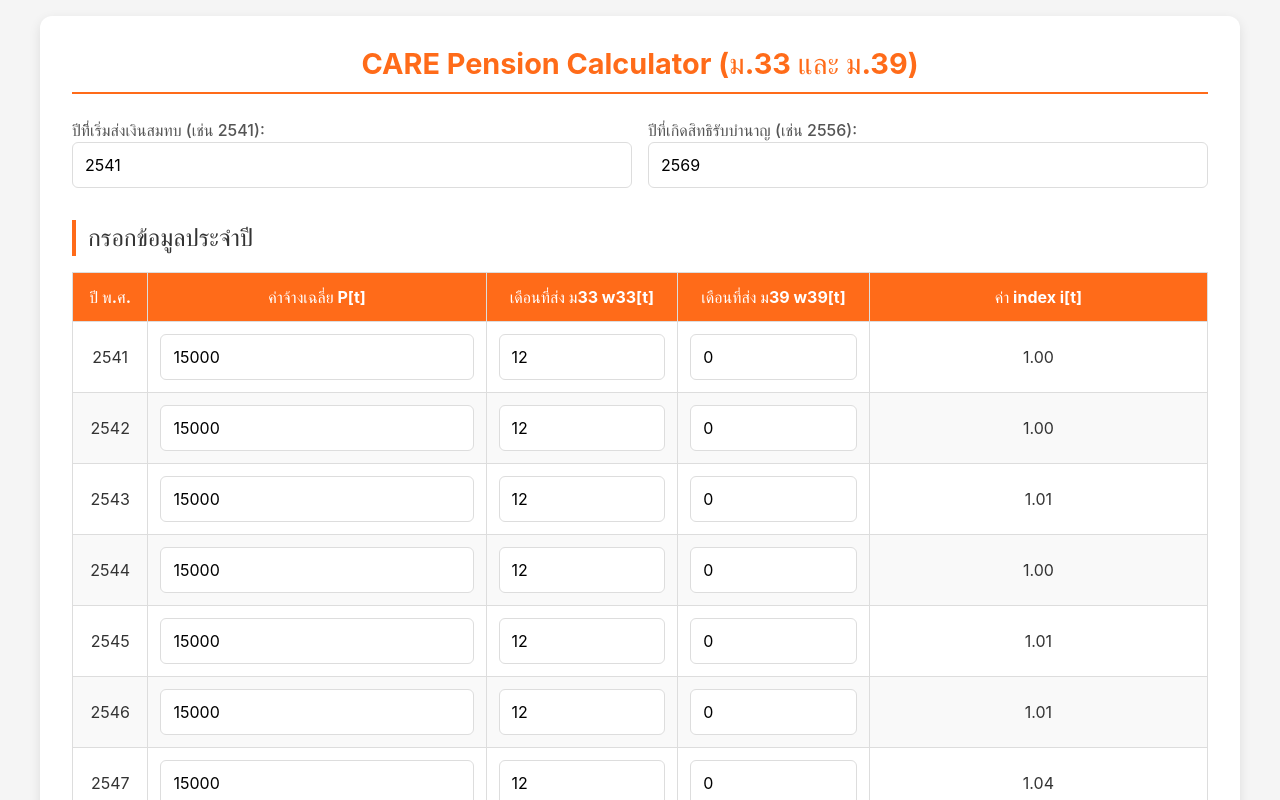
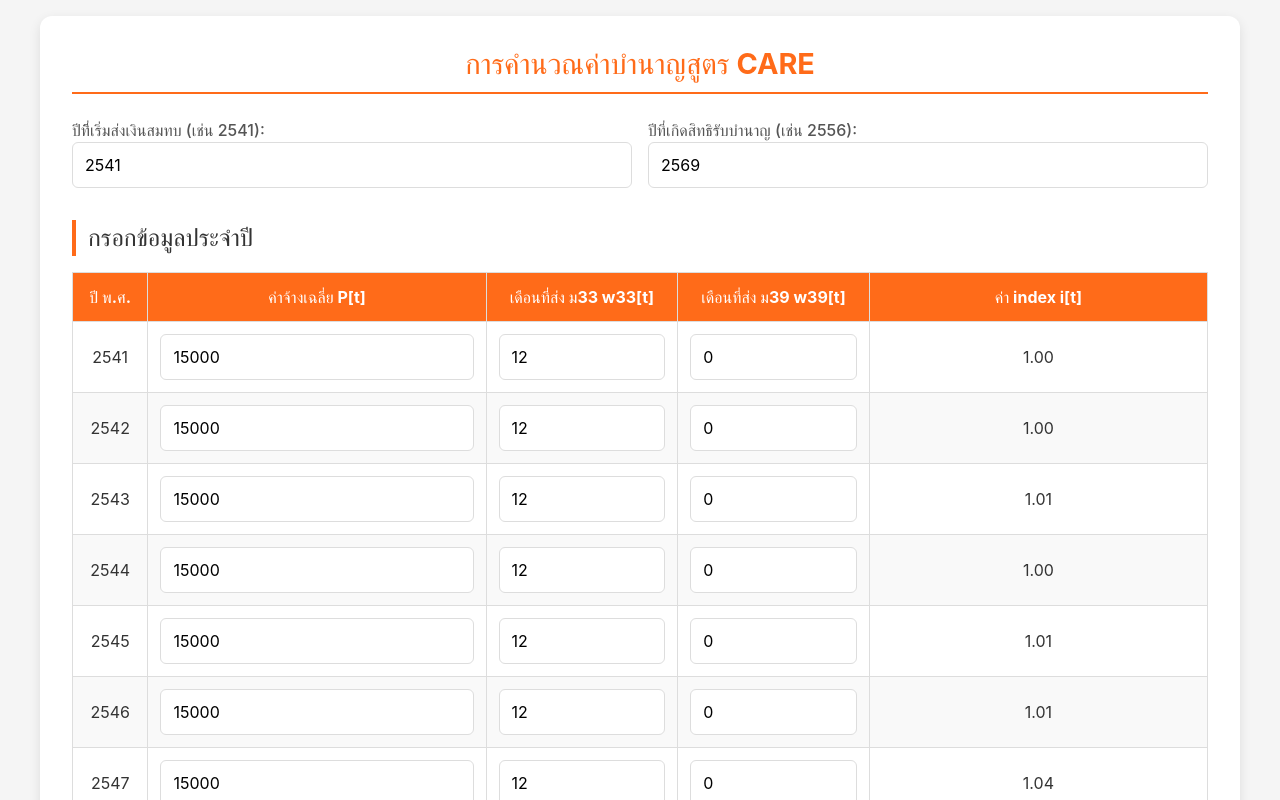
Before and after one commit to 44REAM/care-sso, a React (Vite) app: page / in a window 1280 px wide. Shown: the top 800 px of the page. Built offline with nearby package versions, Linux system fonts and the light colour scheme.

Commit message:
add file

```diff
--- a/src/App.tsx
+++ b/src/App.tsx
@@ -376,7 +376,7 @@ const CAREPensionCalculator: React.FC = () => {
 			const newData: RateDataType = {};
 			years.forEach((yr) => {
 				if (staticData[yr] && (staticData[yr].i === null || parseInt(yr) >= 2568)) {
-					newData[yr] = prev[yr] !== undefined ? prev[yr] : "1.04";
+					newData[yr] = prev[yr] !== undefined ? prev[yr] : "1.03";
 				} else if (staticData[yr]) {
 					newData[yr] = prev[yr] !== undefined ? prev[yr] : (staticData[yr].i as number).toString();
 				}
@@ -457,7 +457,7 @@ const CAREPensionCalculator: React.FC = () => {
 
 	return (
 		<div className="bg-gray-50 p-6 rounded-lg shadow-md max-w-5xl mx-auto">
-			<h1 className="text-2xl font-bold text-center mb-6 text-blue-700">CARE Pension Calculator (ม.33 และ ม.39)</h1>
+			<h1 className="text-2xl font-bold text-center mb-6 text-blue-700">การคำนวณค่าบำนาญสูตร CARE</h1>
 
 			<div className="grid grid-cols-1 md:grid-cols-2 gap-4 mb-6">
 				<div>
@@ -517,10 +517,10 @@ const CAREPensionCalculator: React.FC = () => {
 				</div>
 			</div>
 
-			<div className="mb-6">
+			<div className="mt-6 bg-white p-4 rounded-lg border border-gray-200">
 				<h2 className="text-xl font-semibold mb-3">กรอกข้อมูลประจำปี</h2>
 				<div className="overflow-x-auto">
-					<table className="w-full border-collapse border border-gray-300 min-w-[600px] table-fixed">
+					<table className="w-full border-collapse border border-gray-300 text-sm">
 						<thead className="bg-gray-100">
 							<tr>
 								<th className="p-2 border">ปี พ.ศ.</th>
@@ -575,6 +575,7 @@ const CAREPensionCalculator: React.FC = () => {
 												}
 											}}
 											min="1650"
+											step="100"
 											inputMode="numeric"
 										/>
 									</td>
@@ -659,6 +660,7 @@ const CAREPensionCalculator: React.FC = () => {
 						<div className="bg-purple-50 p-4 rounded-lg border border-purple-200">
 							<h3 className="text-lg font-medium text-gray-700 mb-2">จำนวนเงินบำนาญ</h3>
 							<p className="text-2xl font-bold text-purple-800">{formatNumber(result.pensionAmount)} บาท</p>
+							<p className="text-sm text-gray-600">*ค่าที่แสดงยังไม่ได้คิดชดเฉยช่วงเปลี่ยนผ่าน</p>
 						</div>
 					</div>
 
```
Also changed, not shown: 1 other file (tests, documents, lock files or other folders).
